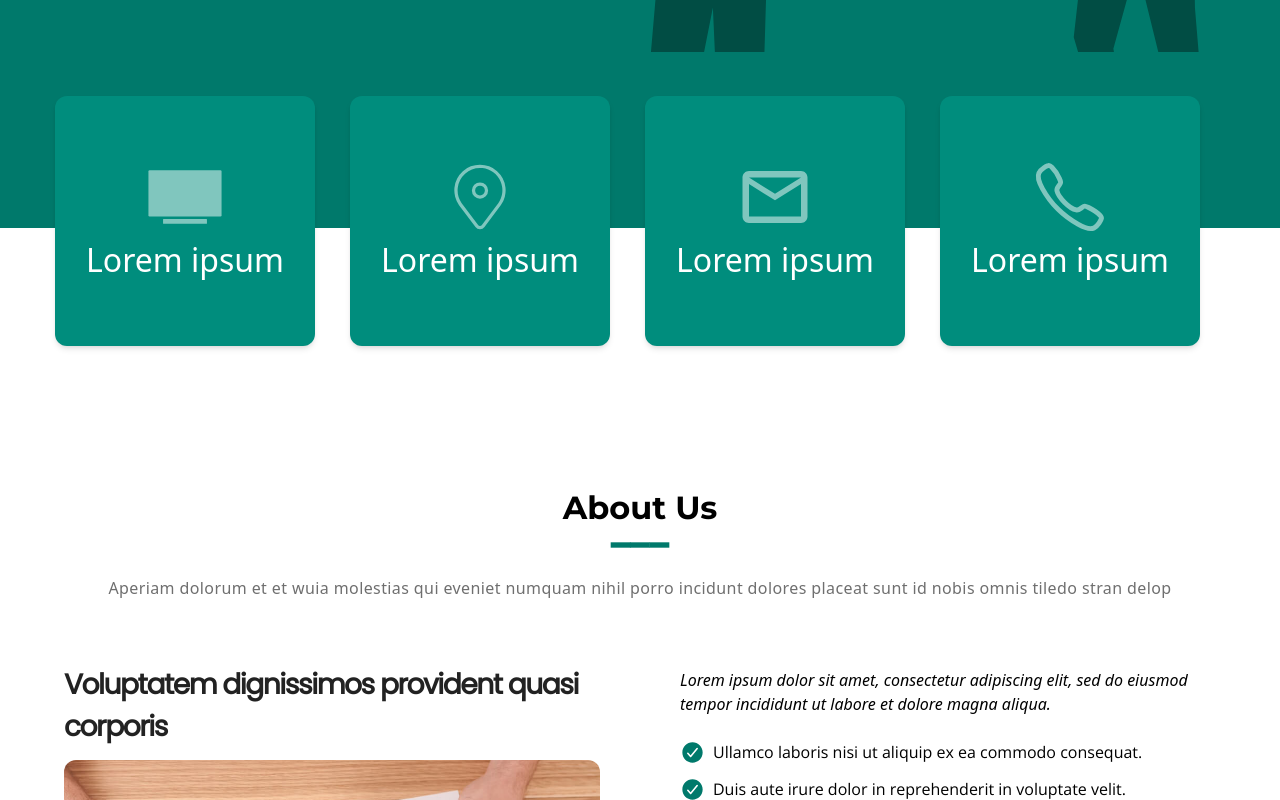
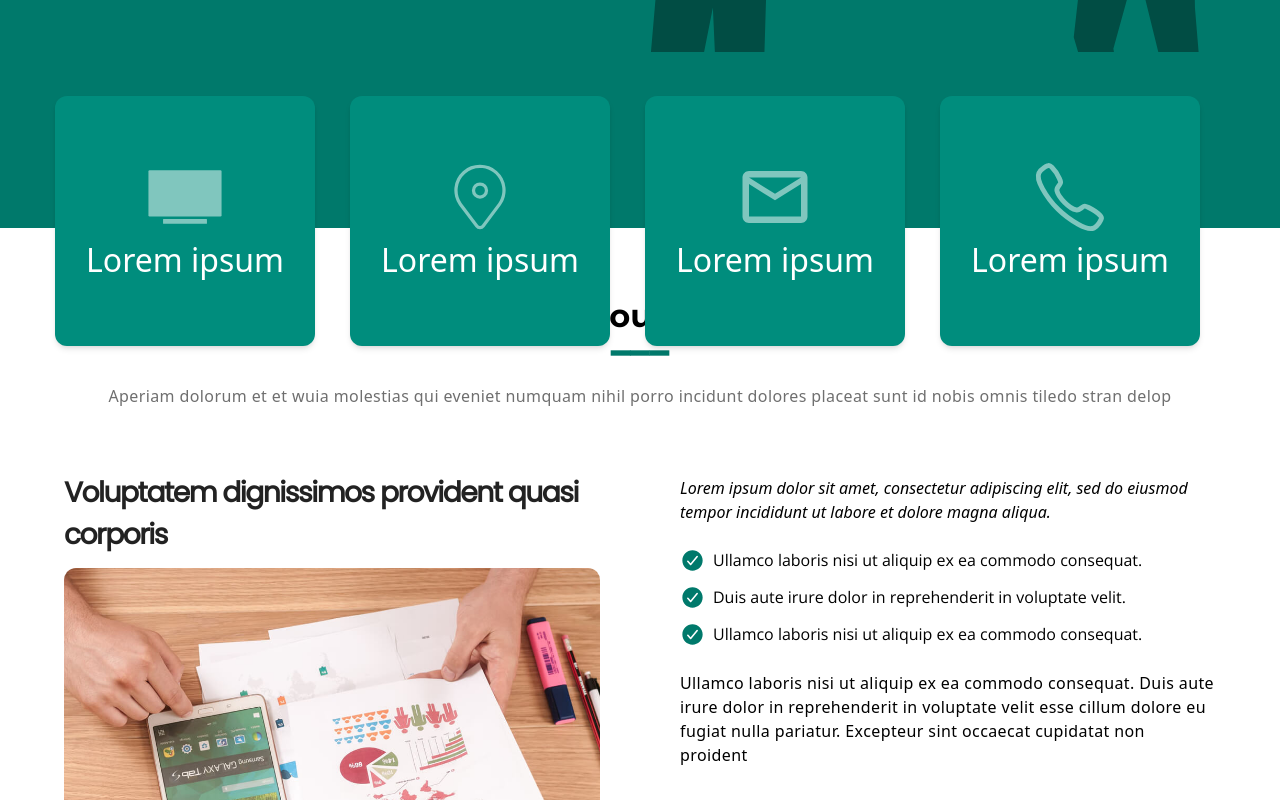
Before and after one commit to hafiz1379/impact-business-website, a React (Create React App) app: page / in a window 1280 px wide. Shown: the part 444-1244 px from the top of the page. Built offline with nearby package versions, Linux system fonts and the light colour scheme.

Commit message:
Refactor AboutHeader component

```diff
--- a/src/components/About/AboutHeader.jsx
+++ b/src/components/About/AboutHeader.jsx
@@ -1,13 +1,11 @@
+import Header from '../Header';
+
 function AboutHeader() {
   return (
-    <div className="my-16 flex-center flex-col px-4 sm:px-16 md:mt-64">
-      <h2 className="font-main text-h2">About Us</h2>
-      <span className="-mt-3 mb-2 text-green2 text-h2">━━━</span>
-      <p className="text-center text-pageHeader tracking-wide">
-        Aperiam dolorum et et wuia molestias qui eveniet numquam nihil porro
-        incidunt dolores placeat sunt id nobis omnis tiledo stran delop
-      </p>
-    </div>
+    <Header
+      title="About Us"
+      desc="Aperiam dolorum et et wuia molestias qui eveniet numquam nihil porro incidunt dolores placeat sunt id nobis omnis tiledo stran delop"
+    />
   );
 }
 
```
